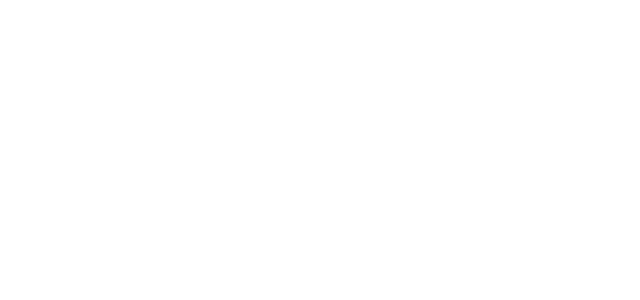
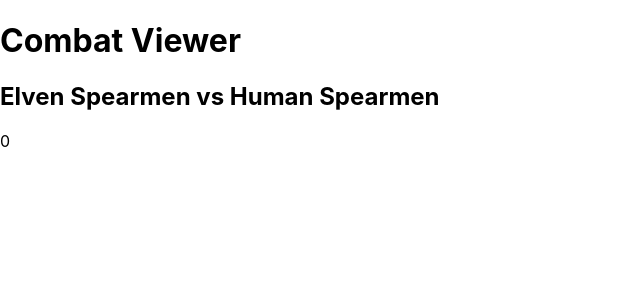
Before and after one commit to rook512/wot, a React (Create React App) app: page /view/combat in a window 1280 px wide. Shown: the top 300 px of the page, without its empty margins (0-640 px from the left). Built offline with nearby package versions, Linux system fonts and the light colour scheme.

Commit message:
Added basic combat calculation
Co-authored-by: Matt DeKrey <mattdekrey@gmail.com>

```diff
--- a/src/App.tsx
+++ b/src/App.tsx
@@ -2,11 +2,13 @@
 import { Route, Switch } from "react-router";
 import "./App.css";
 import { UnitViewer } from "./debugging/UnitViewer";
+import { CombatViewer } from "./debugging/CombatViewer";
 
 export const App: React.FC = () => {
   return (
     <Switch>
       <Route exact path="/view/units" component={UnitViewer} />
+      <Route exact path="/view/combat" component={CombatViewer} />
     </Switch>
   );
 };
--- /dev/null
+++ b/src/combat/Combat.ts
@@ -0,0 +1,28 @@
+import { Unit } from "../unit/Unit";
+
+export function combat(attacker: Unit, defender: Unit) {
+  let attacks = 0;
+  const attackAttempts = attacker.count * attacker.damage;
+  for (let attackNumber = 0; attackNumber < attackAttempts; attackNumber++) {
+    attacks = attacks + flipCoin();
+  }
+  let blocks = 0;
+  const blockAttempts = defender.count * defender.defense;
+  for (let blockNumber = 0; blockNumber < blockAttempts; blockNumber++) {
+    blocks = blocks + flipCoin();
+  }
+  const results: number = attacks - blocks;
+  if (results <= 0) {
+    return 0;
+  } else {
+    return results;
+  }
+}
+
+function flipCoin() {
+  if (Math.random() > 0.5) {
+    return 1;
+  } else {
+    return 0;
+  }
+}
--- /dev/null
+++ b/src/debugging/CombatViewer.tsx
@@ -0,0 +1,14 @@
+import React from "react";
+import { combat } from "../combat/Combat";
+import { humanSpearmen } from "../unit/unitsActual/humanSpearmen";
+import { elfSpearmen } from "../unit/unitsActual/elfSpearmen";
+
+export function CombatViewer() {
+  return (
+    <div>
+      <h1>Combat Viewer</h1>
+      <h2>Elven Spearmen vs Human Spearmen</h2>
+      {combat(elfSpearmen, humanSpearmen)}
+    </div>
+  );
+}
```
Also changed, not shown: 1 other file (tests, documents, lock files or other folders).
